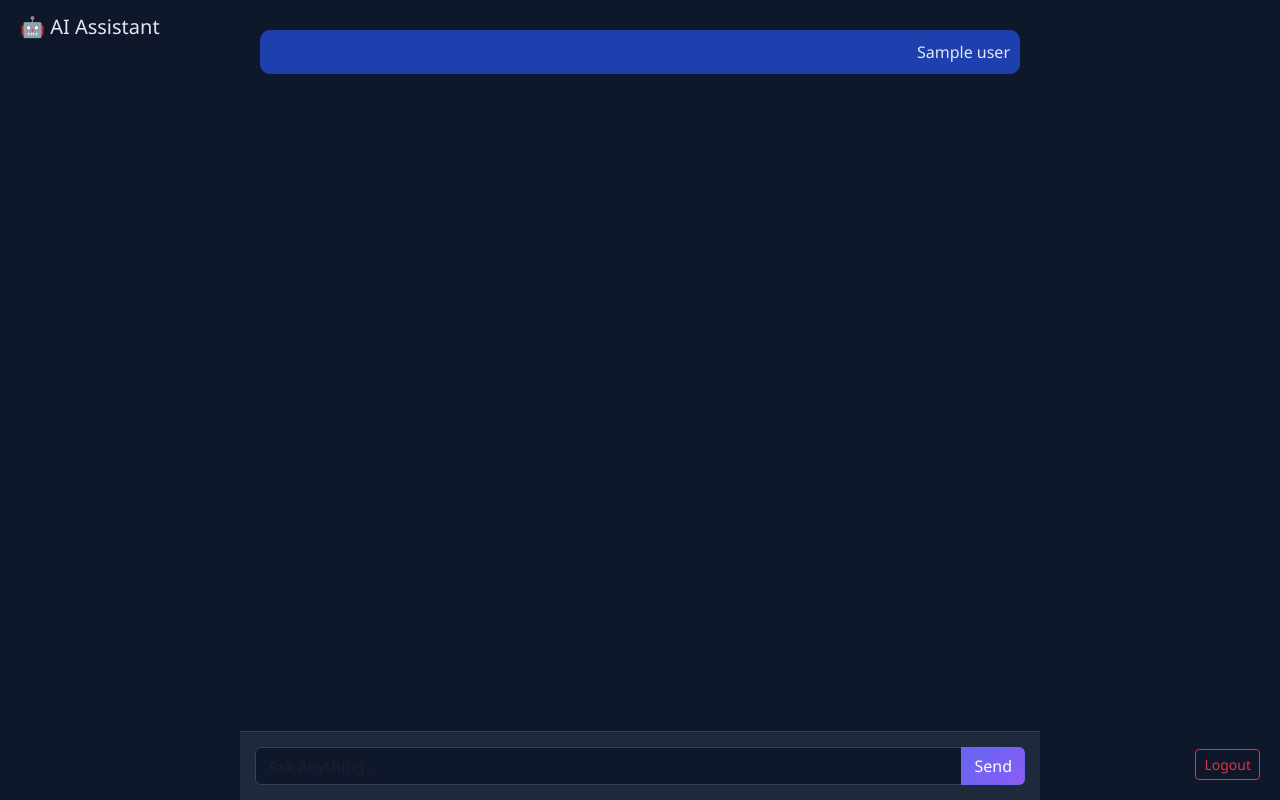
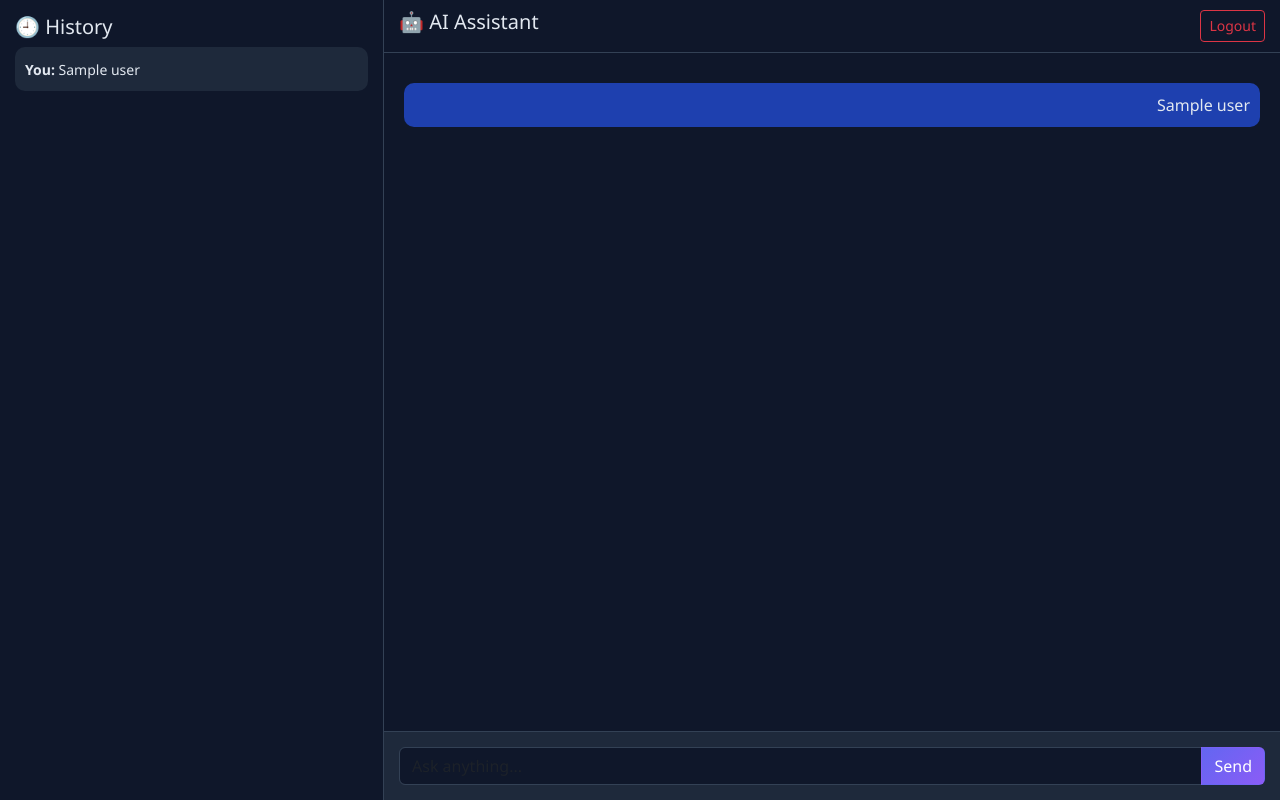
Before and after one commit to charanbunga463-hash/ai-flask-app, a Flask app: template python-saas/templates/dashboard.html in a window 1280 px wide. Run offline with Flask 3, Linux system fonts and the light colour scheme; the template is opened without the code that fills it: most values are stand-ins (such as "Sample title", 1, 10 or a date in 2020).

Commit message:
Persist chats to DB and redesign dashboard
Store chat history in a new SQLite 'chats' table and move chat state out of the user session. Added DB schema changes (users + chats), updated init_db(), and updated routes to load and insert chat rows in / (home) and /tool. Integrated OpenAI client initialization (GROQ) and simplified system/user messages in query_ai; added image generation flow that inserts image records. Login/register/logout messages and session handling streamlined (logout clears session). Revamped dashboard.html: CSS/layout refactor into a two-column layout (history sidebar + chat area), top bar, message rendering for text and images, input moved to bottom, and scroll-position restore logic. Minor naming/formatting tweaks throughout.

```diff
--- a/python-saas/app.py
+++ b/python-saas/app.py
@@ -3,35 +3,27 @@ import sqlite3
 import os
 from dotenv import load_dotenv
 import markdown
+from openai import OpenAI
 
-# Load env
+# ---------------- LOAD ENV ----------------
 load_dotenv()
 
 app = Flask(__name__)
 app.secret_key = os.getenv("SECRET_KEY", "fallback_secret")
 
-# ---------------- AI SETUP (GROQ) ----------------
-from openai import OpenAI
-
+# ---------------- AI SETUP ----------------
 client = OpenAI(
     api_key=os.getenv("GROQ_API_KEY"),
     base_url="https://api.groq.com/openai/v1"
 )
 
-# ✅ FIXED: No previous context mixing
 def query_ai(prompt):
     try:
         response = client.chat.completions.create(
             model="llama-3.1-8b-instant",
             messages=[
-                {
-                    "role": "system",
-                    "content": "Answer ONLY the current question. Do NOT include previous answers or context."
-                },
-                {
-                    "role": "user",
-                    "content": prompt
-                }
+                {"role": "system", "content": "Answer only current question."},
+                {"role": "user", "content": prompt}
             ],
             max_tokens=300
         )
@@ -39,43 +31,67 @@ def query_ai(prompt):
     except Exception as e:
         return f"Error: {str(e)}"
 
-
-# ---------------- IMAGE GENERATION ----------------
+# ---------------- IMAGE ----------------
 def generate_image(prompt):
     prompt = prompt.replace(" ", "%20")
     return f"https://image.pollinations.ai/prompt/{prompt}"
-
 
 # ---------------- DATABASE ----------------
 def init_db():
     conn = sqlite3.connect("users.db")
     c = conn.cursor()
-    c.execute('''CREATE TABLE IF NOT EXISTS users
-                 (id INTEGER PRIMARY KEY AUTOINCREMENT,
-                  username TEXT UNIQUE,
-                  password TEXT)''')
+
+    # Users
+    c.execute('''CREATE TABLE IF NOT EXISTS users (
+        id INTEGER PRIMARY KEY AUTOINCREMENT,
+        username TEXT UNIQUE,
+        password TEXT
+    )''')
+
+    # Chats
+    c.execute('''CREATE TABLE IF NOT EXISTS chats (
+        id INTEGER PRIMARY KEY AUTOINCREMENT,
+        username TEXT,
+        user_msg TEXT,
+        bot_msg TEXT,
+        type TEXT,
+        created_at TIMESTAMP DEFAULT CURRENT_TIMESTAMP
+    )''')
+
     conn.commit()
     conn.close()
 
 init_db()
 
-
-# ---------------- ROUTES ----------------
-
+# ---------------- HOME ----------------
 @app.route("/")
 def home():
-    if "user" in session:
-        if "chat" not in session:
-            session["chat"] = []
+    if "user" not in session:
+        return redirect("/login")
 
-        return render_template(
-            "dashboard.html",
-            user=session["user"],
-            chat=session["chat"],
-            count="Unlimited"
-        )
-    return redirect("/login")
+    conn = sqlite3.connect("users.db")
+    c = conn.cursor()
+    c.execute("SELECT user_msg, bot_msg, type FROM chats WHERE username=? ORDER BY id ASC",
+              (session["user"],))
+    data = c.fetchall()
+    conn.close()
 
+    chat = []
+    for row in data:
+        if row[2] == "text":
+            chat.append({
+                "type": "text",
+                "user": row[0],
+                "bot": row[1]
+            })
+        else:
+            chat.append({
+                "type": "image",
+                "user": row[0],
+                "image": row[1]
+            })
+
+    return render_template("dashboard.html", user=session["user"], chat=chat)
 
 # ---------------- LOGIN ----------------
 @app.route("/login", methods=["GET", "POST"])
@@ -94,13 +110,11 @@ def login():
 
         if data and pwd == data[0]:
             session["user"] = user
-            session["chat"] = []  # reset chat
             return redirect("/")
         else:
-            error = "Invalid username or password"
+            error = "Invalid credentials"
 
     return render_template("login.html", error=error)
-
 
 # ---------------- REGISTER ----------------
 @app.route("/register", methods=["GET", "POST"])
@@ -119,10 +133,9 @@ def register():
             conn.close()
             return redirect("/login")
         except sqlite3.IntegrityError:
-            error = "Username already exists"
+            error = "Username exists"
 
     return render_template("register.html", error=error)
-
 
 # ---------------- TOOL ----------------
 @app.route("/tool", methods=["POST"])
@@ -130,47 +143,39 @@ def tool():
     if "user" not in session:
         return redirect("/login")
 
-    if "chat" not in session:
-        session["chat"] = []
-
     user_input = request.form.get("input")
 
-    # -------- IMAGE --------
-    keywords = ["image", "generate image", "draw", "picture", "photo"]
-    if any(k in user_input.lower() for k in keywords):
+    conn = sqlite3.connect("users.db")
+    c = conn.cursor()
+
+    # IMAGE
+    if any(k in user_input.lower() for k in ["image", "draw", "picture", "photo"]):
         image_url = generate_image(user_input)
 
-        session["chat"].append({
-            "type": "image",
-            "user": user_input,
-            "image": image_url
-        })
+        c.execute("INSERT INTO chats (username, user_msg, bot_msg, type) VALUES (?, ?, ?, ?)",
+                  (session["user"], user_input, image_url, "image"))
 
-        session.modified = True
+        conn.commit()
+        conn.close()
         return redirect("/")
 
-    # -------- TEXT --------
+    # TEXT
     result = query_ai(user_input)
-    formatted_output = markdown.markdown(result)
+    formatted = markdown.markdown(result)
 
-    session["chat"].append({
-        "type": "text",
-        "user": user_input,
-        "bot": formatted_output
-    })
+    c.execute("INSERT INTO chats (username, user_msg, bot_msg, type) VALUES (?, ?, ?, ?)",
+              (session["user"], user_input, formatted, "text"))
 
-    session.modified = True
+    conn.commit()
+    conn.close()
 
     return redirect("/")
-
 
 # ---------------- LOGOUT ----------------
 @app.route("/logout")
 def logout():
-    session.pop("user", None)
-    session.pop("chat", None)
+    session.clear()
     return redirect("/login")
-
 
 # ---------------- RUN ----------------
 if __name__ == "__main__":
--- a/python-saas/templates/dashboard.html
+++ b/python-saas/templates/dashboard.html
@@ -15,61 +15,71 @@ body {
     font-family: 'Segoe UI', sans-serif;
 }
 
-/* FIXED POSITIONS */
-.ai-title {
-    position: fixed;
-    top: 15px;
-    left: 20px;
-    font-weight: bold;
-    z-index: 1000;
-}
-
-.logout-btn {
-    position: fixed;
-    bottom: 20px;
-    right: 20px;
-    z-index: 1000;
-}
-
-/* Center mode */
-.center-mode {
+/* Layout */
+.main-container {
     display: flex;
-    justify-content: center;
-    align-items: center;
     height: 100vh;
 }
 
-/* Chat mode */
-.chat-container {
-    max-width: 800px;
-    margin: auto;
-    height: 100vh;
+/* LEFT PANEL */
+.sidebar {
+    width: 30%;
+    border-right: 1px solid #334155;
+    overflow-y: auto;
+    padding: 15px;
+}
+
+.history-box {
+    background-color: #1e293b;
+    padding: 10px;
+    border-radius: 10px;
+    margin-bottom: 10px;
+}
+
+/* RIGHT PANEL */
+.chat-area {
+    width: 70%;
     display: flex;
     flex-direction: column;
 }
 
-/* Hide scrollbar but keep scroll */
+/* Header */
+.top-bar {
+    padding: 10px 15px;
+    border-bottom: 1px solid #334155;
+    display: flex;
+    justify-content: space-between;
+}
+
+/* Messages */
 .messages {
     flex: 1;
     overflow-y: auto;
     padding: 20px;
-
-    scrollbar-width: none;
 }
 
-.messages::-webkit-scrollbar {
-    display: none;
-}
-
+/* Input */
 .input-area {
     padding: 15px;
     border-top: 1px solid #334155;
     background-color: #1e293b;
 }
 
-.card {
-    background-color: #1e293b;
-    border-radius: 15px;
+/* Styles */
+.user-box {
+    background-color: #1e40af;
+    padding: 10px;
+    border-radius: 10px;
+    text-align: right;
+    margin-top: 10px;
+}
+
+.response-box {
+    background-color: #020617;
+    padding: 15px;
+    border-radius: 10px;
+    margin-top: 10px;
+    border: 1px solid #ffffff;
 }
 
 .input-box {
@@ -81,67 +91,32 @@ body {
 .btn-ai {
     background: linear-gradient(135deg, #6366f1, #8b5cf6);
 }
-
-.response-box {
-    background-color: #020617;
-    border-radius: 10px;
-    padding: 15px;
-    margin-top: 10px;
-    border: 1px solid #ffffff;
-}
-
-/* User message */
-.user-box {
-    background-color: #1e40af;
-    border-radius: 10px;
-    padding: 10px;
-    margin-top: 10px;
-    text-align: right;
-}
-
-/* Markdown styling */
-.response-box ul {
-    padding-left: 20px;
-}
-
-.response-box li {
-    margin-bottom: 6px;
-}
-
-.small-text {
-    font-size: 14px;
-    color: #fff;
-}
 </style>
 </head>
 
 <body>
 
-<!-- FIXED ELEMENTS -->
-<div class="ai-title">
-    <h5>🤖 AI Assistant</h5>
+<div class="main-container">
+
+    <!-- LEFT SIDE: CHAT HISTORY -->
+    <div class="sidebar">
+        <h5>🕘 History</h5>
+
+        {% for msg in chat %}
+        <div class="history-box">
+            <small><b>You:</b> {{ msg.user }}</small>
+        </div>
+        {% endfor %}
     </div>
 
-<a href="/logout" class="btn btn-sm btn-outline-danger logout-btn">Logout</a>
+    <!-- RIGHT SIDE: CHAT -->
+    <div class="chat-area">
 
-{% if chat|length == 0 %}
-<div class="center-mode">
-  <div class="card p-4" style="width:100%; max-width:600px;">
-    <div class="text-center mb-3">
-      <p class="small-text">Welcome {{user}}</p>
+        <!-- Top -->
+        <div class="top-bar">
+            <h5>🤖 AI Assistant</h5>
+            <a href="/logout" class="btn btn-sm btn-outline-danger">Logout</a>
         </div>
-
-    <form method="POST" action="/tool">
-      <div class="input-group">
-        <input class="form-control input-box" name="input" placeholder="Ask anything..." required>
-        <button class="btn btn-ai text-white">Send</button>
-      </div>
-    </form>
-  </div>
-</div>
-
-{% else %}
-<div class="chat-container">
 
         <!-- Messages -->
         <div class="messages" id="chatBox">
@@ -179,23 +154,24 @@ body {
         </div>
 
     </div>
-{% endif %}
 
-<!-- ✅ SAVE + RESTORE SCROLL POSITION -->
+</div>
+
+<!-- Scroll Save -->
 <script>
 const chatBox = document.getElementById("chatBox");
 
-// Save scroll position before reload
 if (chatBox) {
     chatBox.addEventListener("scroll", function() {
         sessionStorage.setItem("scrollPos", chatBox.scrollTop);
     });
 
-    // Restore scroll position after reload
     window.onload = function() {
-        const savedPos = sessionStorage.getItem("scrollPos");
-        if (savedPos !== null) {
-            chatBox.scrollTop = savedPos;
+        const saved = sessionStorage.getItem("scrollPos");
+        if (saved !== null) {
+            chatBox.scrollTop = saved;
+        } else {
+            chatBox.scrollTop = chatBox.scrollHeight;
         }
     };
 }
```
Lines whose indentation alone changed are shown as unchanged.
